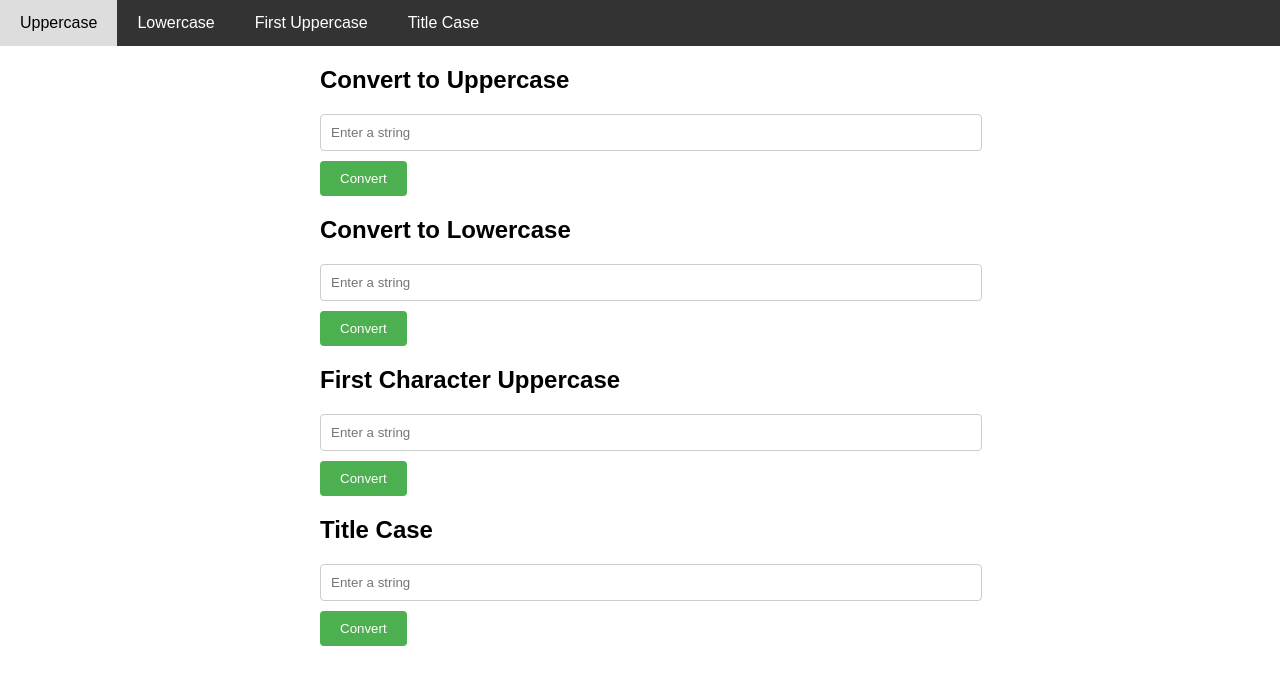
After one commit to tempworkw/tempworkw1, a PHP site: page /index2.php in a window 1280 px wide. The commit adds this page. Shown: the top 685 px of the page. Run offline with PHP 8.4, Linux system fonts and the light colour scheme.

Commit message:
Add files via upload

```diff
--- /dev/null
+++ b/PHP/UpperToLower_php/index2.php
@@ -0,0 +1,126 @@
+<!DOCTYPE html>
+<html lang="en">
+<head>
+<meta charset="UTF-8">
+<meta name="viewport" content="width=device-width, initial-scale=1.0">
+<title>String Operations</title>
+<style>
+    body {
+        font-family: Arial, sans-serif;
+        margin: 0;
+        padding: 0;
+    }
+
+    .navbar {
+        background-color: #333;
+        overflow: hidden;
+    }
+
+    .navbar a {
+        float: left;
+        display: block;
+        color: white;
+        text-align: center;
+        padding: 14px 20px;
+        text-decoration: none;
+    }
+
+    .navbar a:hover {
+        background-color: #ddd;
+        color: black;
+    }
+
+    .container {
+        margin: 20px auto;
+        width: 50%;
+    }
+
+    input[type="text"] {
+        width: 100%;
+        padding: 10px;
+        margin-bottom: 10px;
+        border: 1px solid #ccc;
+        border-radius: 4px;
+    }
+
+    input[type="submit"] {
+        background-color: #4CAF50;
+        color: white;
+        padding: 10px 20px;
+        border: none;
+        border-radius: 4px;
+        cursor: pointer;
+    }
+
+    input[type="submit"]:hover {
+        background-color: #45a049;
+    }
+</style>
+</head>
+<body>
+
+<div class="navbar">
+    <a href="#uppercase">Uppercase</a>
+    <a href="#lowercase">Lowercase</a>
+    <a href="#first-uppercase">First Uppercase</a>
+    <a href="#title-case">Title Case</a>
+</div>
+
+<div id="uppercase" class="container">
+    <h2>Convert to Uppercase</h2>
+    <form method="post" action="#">
+        <input type="text" name="string1" placeholder="Enter a string">
+        <input type="submit" name="uppercase" value="Convert">
+    </form>
+    <?php
+    if(isset($_POST['uppercase'])) {
+        $string1 = $_POST['string1'];
+        echo "<p>Uppercase: " . strtoupper($string1) . "</p>";
+    }
+    ?>
+</div>
+
+<div id="lowercase" class="container">
+    <h2>Convert to Lowercase</h2>
+    <form method="post" action="#">
+        <input type="text" name="string2" placeholder="Enter a string">
+        <input type="submit" name="lowercase" value="Convert">
+    </form>
+    <?php
+    if(isset($_POST['lowercase'])) {
+        $string2 = $_POST['string2'];
+        echo "<p>Lowercase: " . strtolower($string2) . "</p>";
+    }
+    ?>
+</div>
+
+<div id="first-uppercase" class="container">
+    <h2>First Character Uppercase</h2>
+    <form method="post" action="#">
+        <input type="text" name="string3" placeholder="Enter a string">
+        <input type="submit" name="first_uppercase" value="Convert">
+    </form>
+    <?php
+    if(isset($_POST['first_uppercase'])) {
+        $string3 = $_POST['string3'];
+        echo "<p>First Character Uppercase: " . ucfirst($string3) . "</p>";
+    }
+    ?>
+</div>
+
+<div id="title-case" class="container">
+    <h2>Title Case</h2>
+    <form method="post" action="#">
+        <input type="text" name="string4" placeholder="Enter a string">
+        <input type="submit" name="title_case" value="Convert">
+    </form>
+    <?php
+    if(isset($_POST['title_case'])) {
+        $string4 = $_POST['string4'];
+        echo "<p>Title Case: " . ucwords($string4) . "</p>";
+    }
+    ?>
+</div>
+
+</body>
+</html>
```
Also changed, not shown: PHP/UpperToLower_php/Stylesheet.css (line endings or trailing spaces), PHP/UpperToLower_php/index.php (line endings or trailing spaces).
